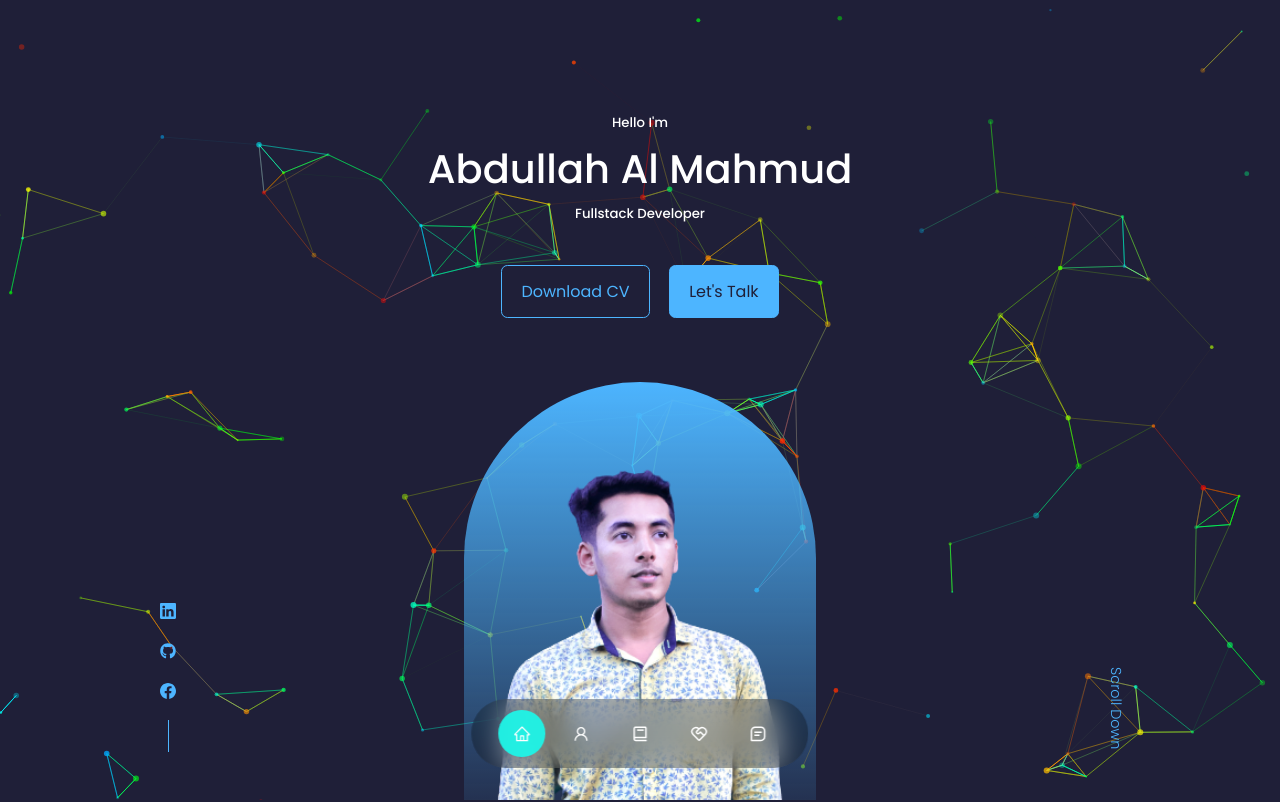
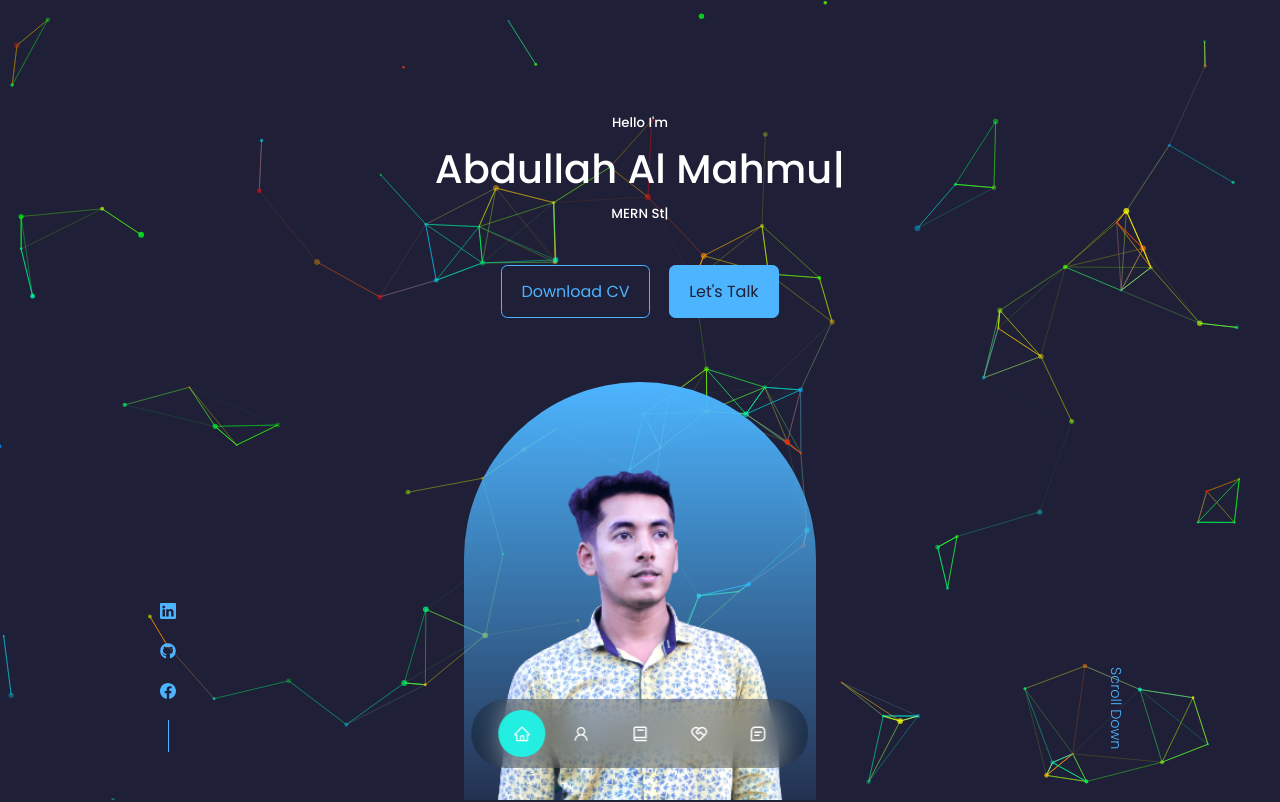
Before and after one commit to Mahmud2640/dev-portfolio, a React (Create React App) app: page / in a window 1280 px wide. Shown: the top 802 px of the page. Built offline with nearby package versions, Linux system fonts and the light colour scheme; the HTML template or start-up script is replaced by a standard one.

Commit message:
animation added

```diff
--- a/package.json
+++ b/package.json
@@ -6,6 +6,7 @@
     "@testing-library/jest-dom": "^5.16.4",
     "@testing-library/react": "^13.3.0",
     "@testing-library/user-event": "^13.5.0",
+    "aos": "^2.3.4",
     "emailjs-com": "^3.2.0",
     "firebase": "^9.8.2",
     "react": "^18.1.0",
@@ -14,6 +15,7 @@
     "react-scripts": "5.0.1",
     "react-toastify": "^9.0.4",
     "react-tsparticles": "^2.0.6",
+    "react-typed": "^1.2.0",
     "swiper": "^8.2.2",
     "tsparticles": "^2.0.6",
     "web-vitals": "^2.1.4"
--- a/src/App.jsx
+++ b/src/App.jsx
@@ -1,3 +1,5 @@
+import AOS from "aos";
+import "aos/dist/aos.css";
 import About from "./Components/About/About";
 import Contact from "./Components/Contact/Contact";
 import Experience from "./Components/Experience/Experience";
@@ -10,6 +12,10 @@ import Reviews from "./Components/Reviews/Reviews";
 import Services from "./Components/Services/Services";
 
 function App() {
+  AOS.init({
+    delay: 100, // values from 0 to 3000, with step 50ms
+    duration: 500,
+  });
   return (
     <div>
       <Particle />
--- a/src/Components/About/About.jsx
+++ b/src/Components/About/About.jsx
@@ -6,7 +6,7 @@ import { FiUsers } from "react-icons/fi";
 import { VscFolderLibrary } from "react-icons/vsc";
 const About = () => {
   return (
-    <section id="about">
+    <section data-aos="fade-right" id="about">
       <h5>Get To Know</h5>
       <h2>About Me</h2>
       <div className="container about_container">
--- a/src/Components/Header/Header.jsx
+++ b/src/Components/Header/Header.jsx
@@ -3,14 +3,35 @@ import CTA from "./CTA";
 import Social from "./Social";
 import "./Header.css";
 import me from "../../assets/me.png";
+import Typed from "react-typed";
 
 const Header = () => {
   return (
-    <header id="top">
+    <header data-aos="fade-up" id="top">
       <div className="container header_container">
         <h5>Hello I'm</h5>
-        <h1>Abdullah Al Mahmud</h1>
-        <h5 className="text-light">Fullstack Developer</h5>
+        <h1>
+          <Typed
+            strings={["Abdullah Al Mahmud"]}
+            loop
+            typeSpeed={50}
+            backSpeed={40}
+          />
+        </h1>
+        <h5 className="text-light">
+          <Typed
+            strings={[
+              "Full Stack Developer",
+              "Front-End Web Developer",
+              "MERN Stack Developer",
+              "React Developer",
+              "Freelancer",
+            ]}
+            loop
+            typeSpeed={50}
+            backSpeed={40}
+          />
+        </h5>
         <CTA />
         <Social />
 
```
Also changed, not shown: 1 other file (tests, documents, lock files or other folders).
